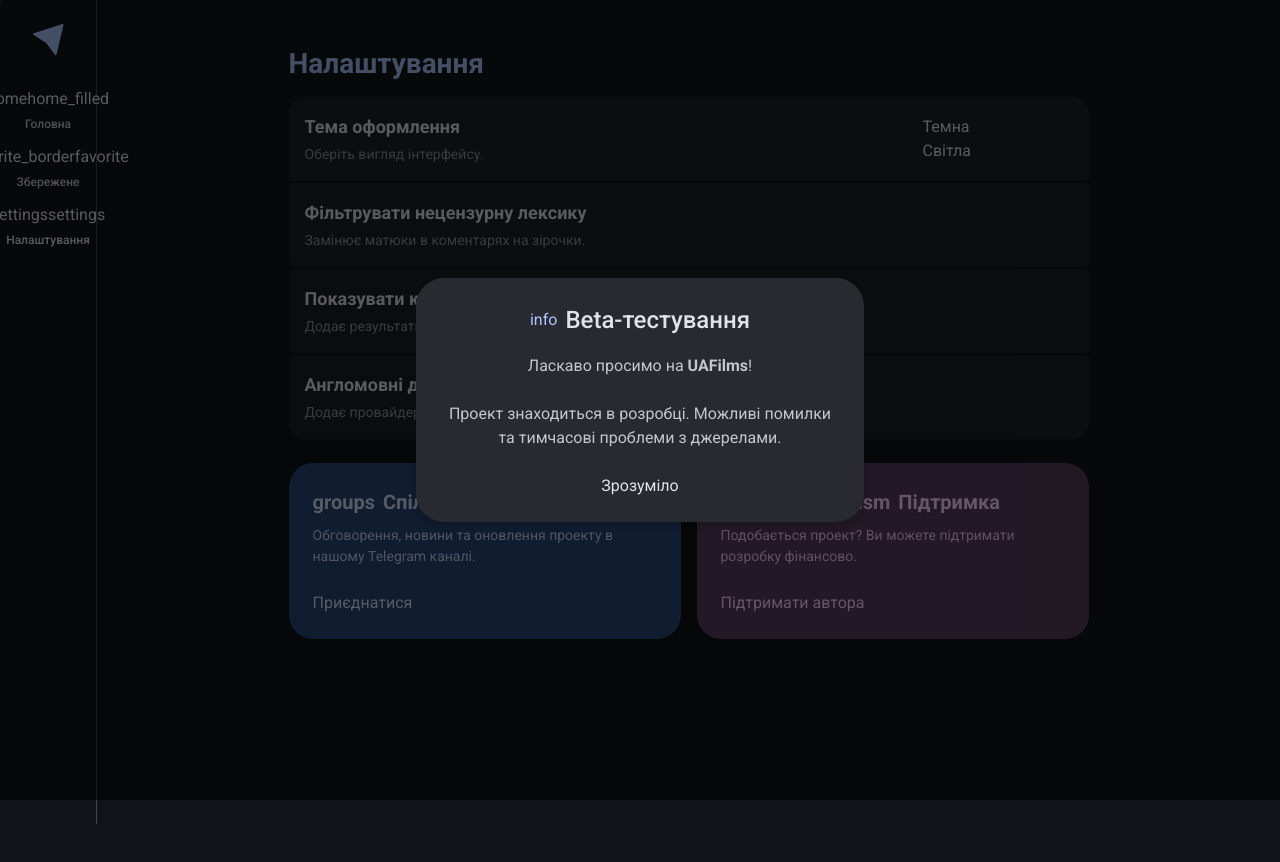
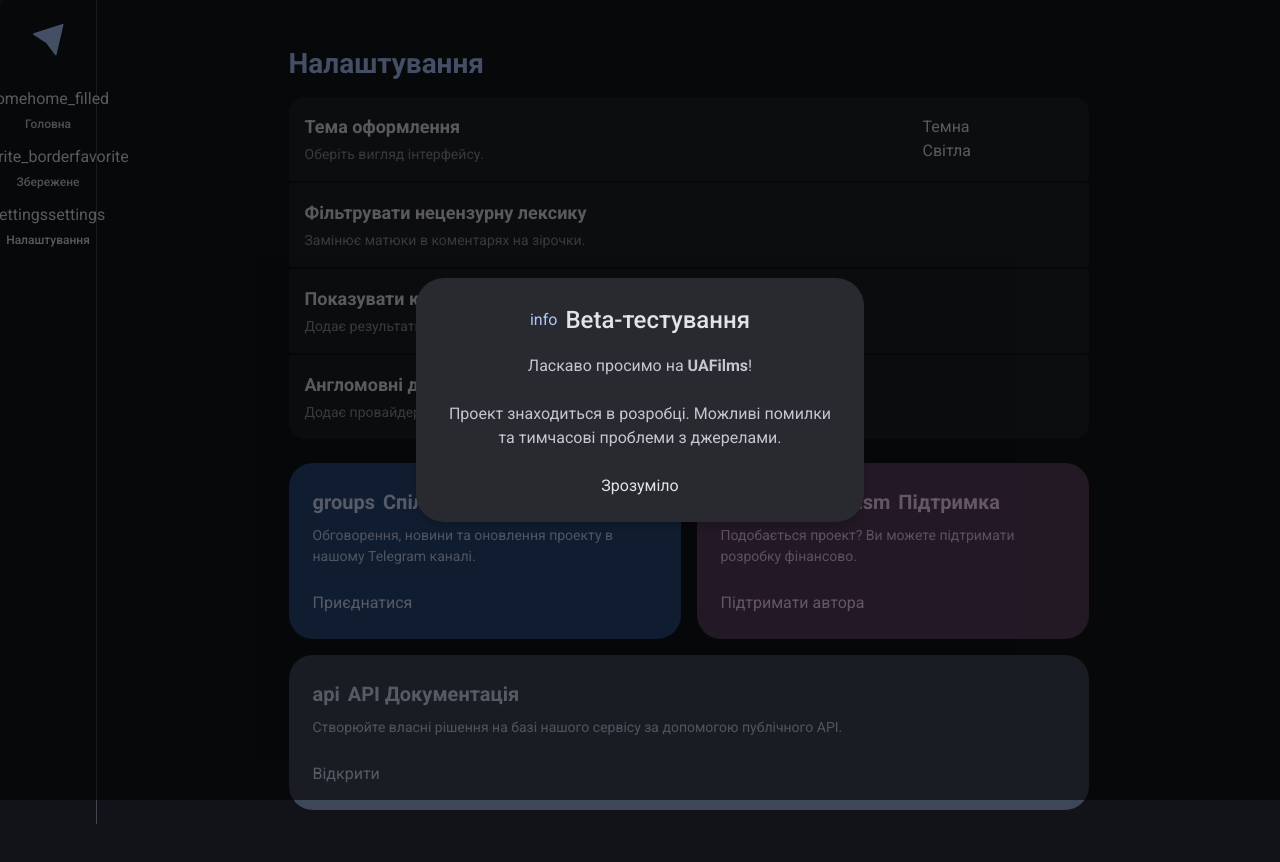
Before and after one commit to uafilms/frontend, a React (Vite) app: page /settings in a window 1280 px wide. Shown: the top 862 px of the page. Before the commit the page ends 824 px from the top, so only its background shows below. Built offline with nearby package versions, Linux system fonts and the light colour scheme; no server answers.

Commit message:
added API block in settings

```diff
--- a/src/pages/Settings.jsx
+++ b/src/pages/Settings.jsx
@@ -183,7 +183,7 @@ const Settings = () => {
             )}
         </div>
 
-        {/* Спільнота та Підтримка (без змін) */}
+        {/* Спільнота та Підтримка */}
         <div style={{ display: 'grid', gridTemplateColumns: 'repeat(auto-fit, minmax(300px, 1fr))', gap: '16px' }}>
             <div style={{ display: 'flex', flexDirection: 'column', justifyContent: 'space-between', background: 'var(--md-sys-color-primary-container)', color: 'var(--md-sys-color-on-primary-container)', padding: '24px', borderRadius: '24px' }}>
                 <div>
@@ -215,6 +215,37 @@ const Settings = () => {
                     Підтримати автора
                 </md-filled-button>
             </div>
+
+            {/* НОВИЙ БЛОК API - додано в тому ж стилі сітки */}
+            <div style={{
+                display: 'flex',
+                flexDirection: 'column',
+                justifyContent: 'space-between',
+                background: 'var(--md-sys-color-secondary-container)',
+                color: 'var(--md-sys-color-on-secondary-container)',
+                padding: '24px',
+                borderRadius: '24px',
+                gridColumn: '1 / -1' // Розтягуємо на всю ширину сітки, якщо хочете окремим рядком
+            }}>
+                <div>
+                    <h3 style={{ margin: '0 0 8px 0', fontSize: '20px', display: 'flex', alignItems: 'center', gap: '8px' }}>
+                        <md-icon>api</md-icon> API Документація
+                    </h3>
+                    <p style={{ margin: '0 0 24px 0', fontSize: '14px', opacity: 0.9, lineHeight: '1.5' }}>
+                        Створюйте власні рішення на базі нашого сервісу за допомогою публічного API.
+                    </p>
+                </div>
+                <md-filled-button
+                    onClick={() => window.open('https://bfilms.aartzz.pp.ua', '_blank')}
+                    style={{
+                        alignSelf: 'flex-start',
+                        '--md-filled-button-container-color': 'var(--md-sys-color-secondary)',
+                        '--md-filled-button-label-text-color': 'var(--md-sys-color-on-secondary)'
+                    }}
+                >
+                    Відкрити
+                </md-filled-button>
+            </div>
         </div>
 
       </div>
```
